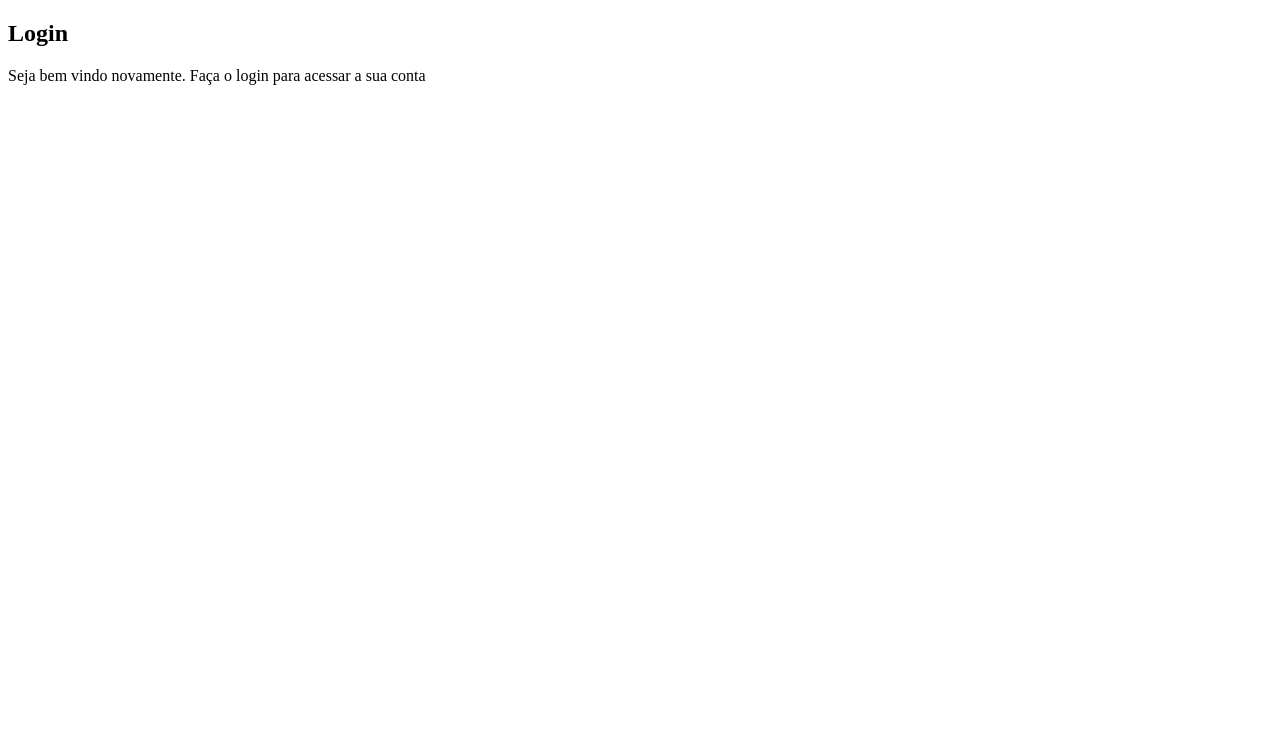
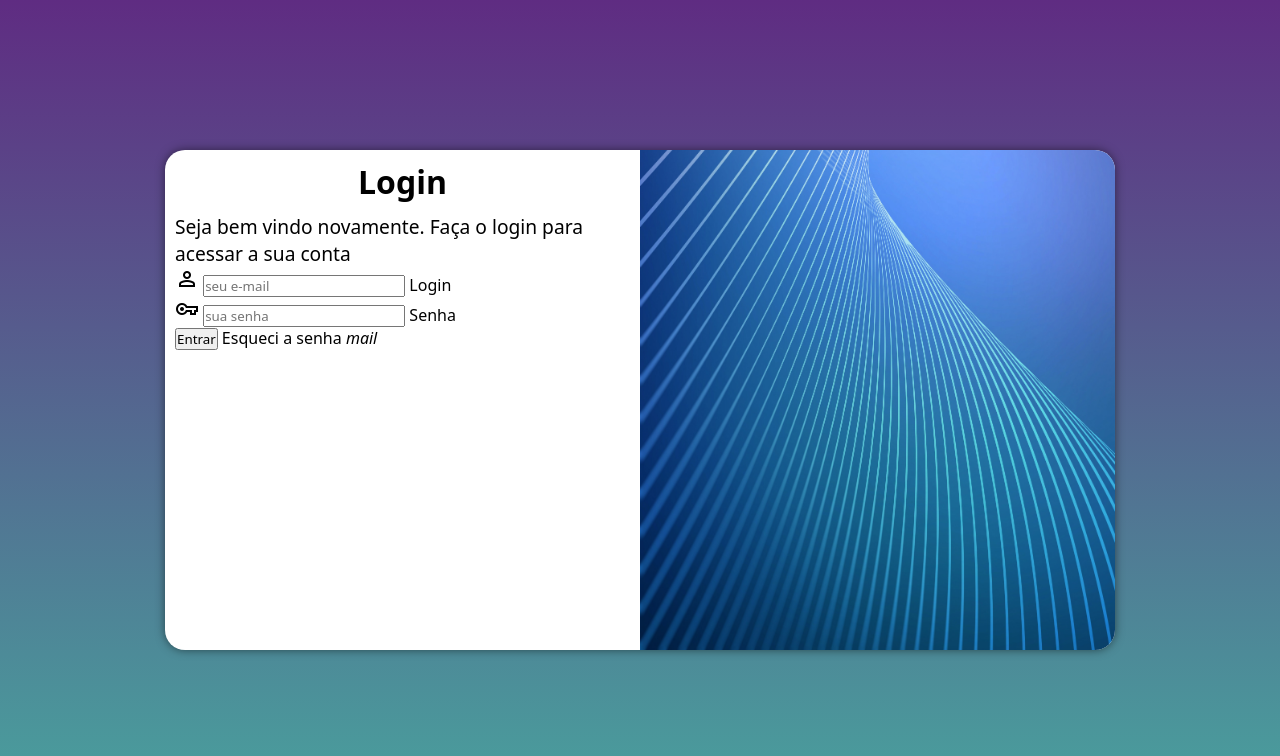
Before and after one commit to EmersonChaves/projeto-login, a plain HTML site: page index.html in a window 1280 px wide. Drawn offline with nearby package versions, Linux system fonts and the light colour scheme.

Commit message:
atualizei

```diff
--- /dev/null
+++ b/estilos/media-querie.css
@@ -0,0 +1,52 @@
+@charset "UTF-8";
+
+@media screen and (min-width: 768px) and (max-width: 992px) {
+
+    body{
+        background-image: linear-gradient(to top, #49a09d, #5f2c82);
+    }
+    section#login{
+        width: 80vw;
+    }
+
+    section#login > div#imagem{
+        float: left;
+        width: 30%;
+        height: 100%;
+    }
+
+    section#login > div#formulario{
+        float: right;
+        width: 70%;
+    }
+
+}
+
+@media screen and (min-width: 992px) {
+    body{
+    background-image: linear-gradient(to top, #49a09d, #5f2c82);
+    }
+
+    section#login{
+        width: 950px;
+    }
+
+    section#login > div#imagem{
+        float: right;
+        width: 50%;
+        height: 100%;
+    }
+
+    section#login > div#formulario{
+        float: left;
+        width: 50%;
+    }
+
+    div#formulario > h1{
+        font-size: 2em;
+    }
+    div#formulario > p{
+        font-size: 1.2em;
+    }
+
+}
--- a/estilos/style.css
+++ b/estilos/style.css
@@ -1,6 +1,68 @@
 @charset "UTF-8";
 
 /*
- verde = 49a09d
- roxo = 5f2c82
+ verde = #49a09d
+ roxo = #5f2c82
 */
+
+*{
+    font-family: system-ui, -apple-system, BlinkMacSystemFont, 'Segoe UI', Roboto, Oxygen, Ubuntu, Cantarell, 'Open Sans', 'Helvetica Neue', sans-serif;
+
+    padding: 0px;
+    margin: 0px;
+    box-sizing: border-box;
+}
+
+body, html{
+    background-color: #5f2c82 ;
+    height: 100vh;
+    width: 100vw;
+
+}
+
+main{
+    height: 100vh;
+    width: 100vw;
+    position: relative;
+}
+
+section#login{
+    background-color: white;
+    width: 250px;
+    height: 500px;
+    border-radius: 20px;
+
+    position: absolute;
+    top: 50%;
+    left: 50%;
+    transform: translate(-50%, -50%);
+    overflow: hidden;
+    box-shadow: 0px 0px 10px rgba(0, 0, 0, 0.507);
+
+    transition: width .3s, height .3s;
+    transition-timing-function: ease;
+}
+
+div#imagem{
+    background: url(../IMAGENS/pexels-sean-whang-804269.jpg) no-repeat;
+
+    height:200px;
+    background-size: cover ;
+
+    background-position:  left bottom;
+    display: block;
+
+}
+
+div#formulario{
+    padding: 10px;
+    display: block;
+}
+
+div#formulario > h1{
+    text-align: center;
+    margin-bottom: 10px;
+}
+div#formulario > p{
+    font-size: 0.8em;
+}
--- a/index.html
+++ b/index.html
@@ -5,7 +5,9 @@
     <meta http-equiv="X-UA-Compatible" content="IE=edge">
     <meta name="viewport" content="width=device-width, initial-scale=1.0">
     <title>Login</title>
+    <link rel="stylesheet" href="https://fonts.googleapis.com/css2?family=Material+Symbols+Outlined:opsz,wght,FILL,GRAD@48,400,0,0" />
     <link rel="stylesheet" href="estilos/style.css">
+    <link rel="stylesheet" href="estilos/media-querie.css">
 </head>
 <body>
     <main>
@@ -16,7 +18,29 @@
             <div id="formulario">
                 <h1>Login</h1>
                 <p>Seja bem vindo novamente. Faça  o login para acessar a sua conta</p>
-                <form action="login.php" method="post"></form>
+                <form action="login.php" method="post" autocomplete="on">
+                    <div class="campo">
+
+                        <span class="material-symbols-outlined">
+                            person
+                            </span>
+
+                        <input type="email" name="login" id="ilogin" placeholder="seu e-mail" autocomplete="email" required maxlength="30">
+                        <label for="ilogin" >Login</label>
+                    </div>
+                    <div class="campo">
+
+                        <span class="material-symbols-outlined">
+                            vpn_key
+                            </span>
+                    <input type="
+                    password" name="senha" id="isenha" placeholder="sua senha" autocomplete="current-password">
+                    <label for="isenha" >Senha</label>
+                    </div>
+                    <input type="submit" value="Entrar" required minlength="8">
+                    <link rel="stylesheet" href="esqueci.html">
+                    Esqueci a senha <i class='material-icons'> mail</i>
+                </form>
 
             </div>
 
```
